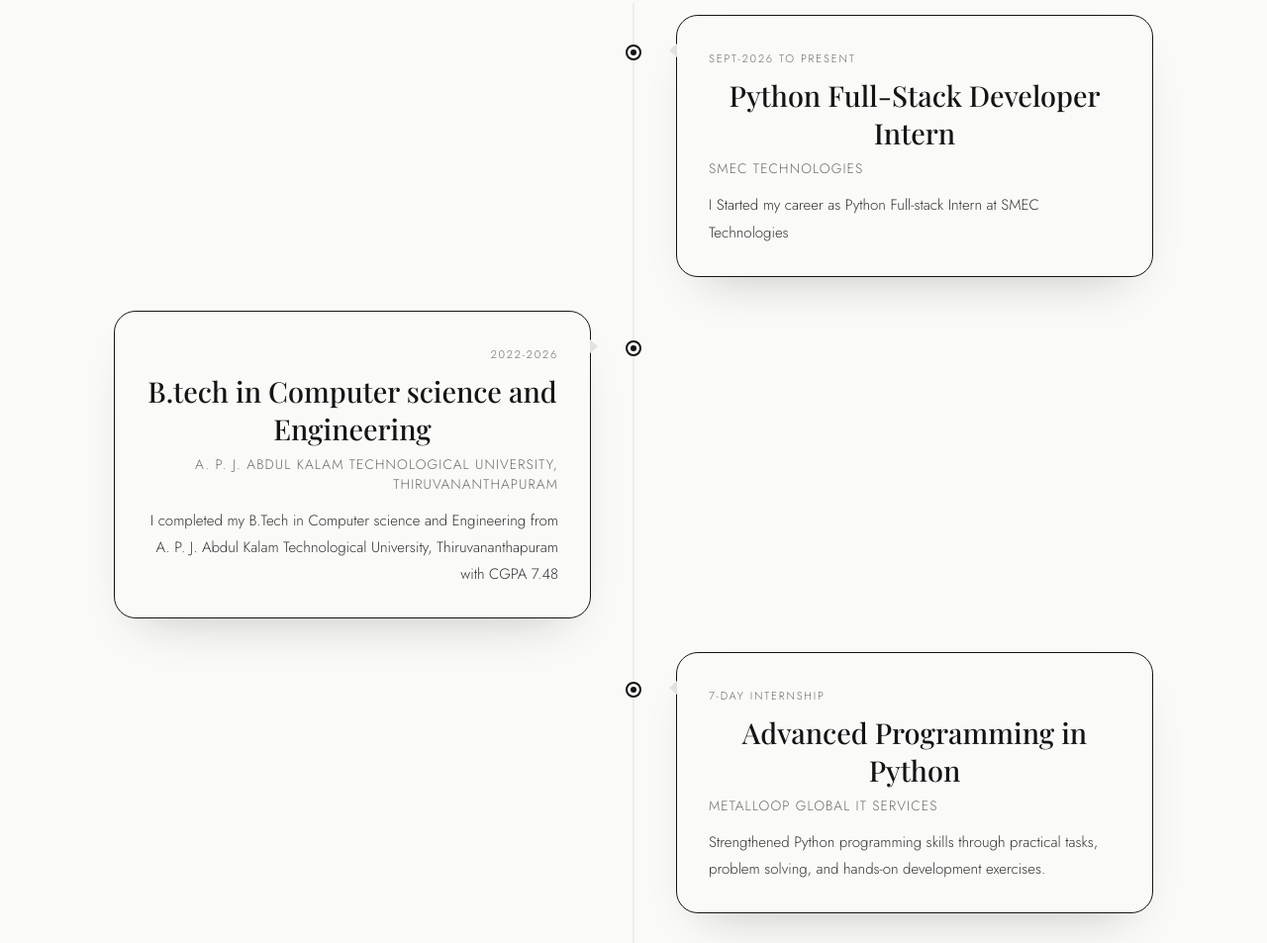
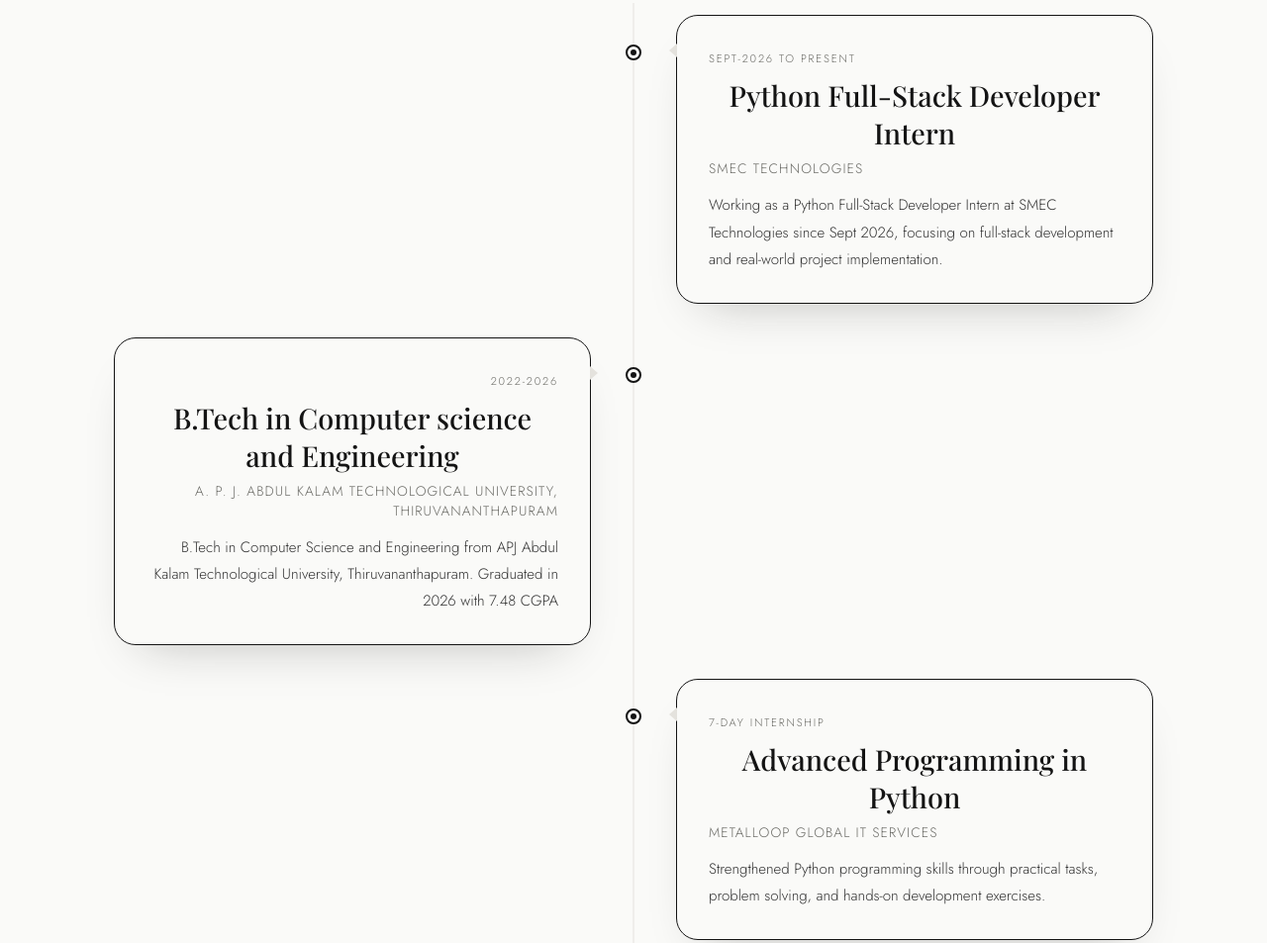
Before and after one commit to AryanandhaJayakumar/Aryanandhajayakumar.io, a plain HTML site: page index.html in a window 1280 px wide. Shown: the part 5116-6069 px from the top of the page at 99% size. Drawn offline with nearby package versions, Linux system fonts and the light colour scheme; a web font is replaced by a local one.

Commit message:
Initial Commit
Updated descriptions for experience entries to enhance clarity and detail.

```diff
--- a/index.html
+++ b/index.html
@@ -1126,7 +1126,7 @@
         <span class="experience-date">sept-2026 to present</span>
         <h3>Python Full-Stack Developer Intern</h3>
         <div class="experience-company">SMEC Technologies</div>
-        <p>I Started my career as Python Full-stack Intern at SMEC Technologies</p>
+        <p>Working as a Python Full-Stack Developer Intern at SMEC Technologies since Sept 2026, focusing on full-stack development and real-world project implementation.</p>
       </div>
       <span class="experience-node" aria-hidden="true"></span>
     </article>
@@ -1135,9 +1135,9 @@
     <article class="experience-item">
       <div class="experience-content">
         <span class="experience-date">2022-2026</span>
-        <h3>B.tech in Computer science and Engineering</h3>
+        <h3>B.Tech in Computer science and Engineering</h3>
         <div class="experience-company">A. P. J. Abdul Kalam Technological University, Thiruvananthapuram</div>
-        <p>I completed my B.Tech in Computer science and Engineering from A. P. J. Abdul Kalam Technological University, Thiruvananthapuram with CGPA 7.48</p>
+        <p>B.Tech in Computer Science and Engineering from APJ Abdul Kalam Technological University, Thiruvananthapuram. Graduated in 2026 with 7.48 CGPA</p>
       </div>
       <span class="experience-node" aria-hidden="true"></span>
     </article>
```
